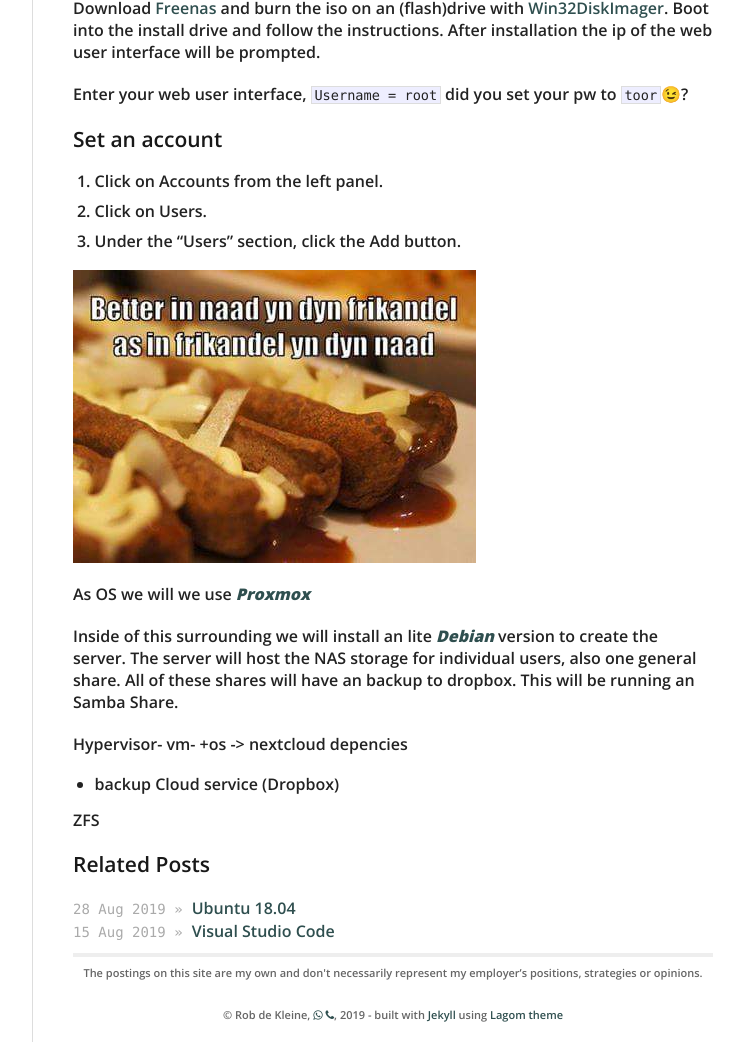
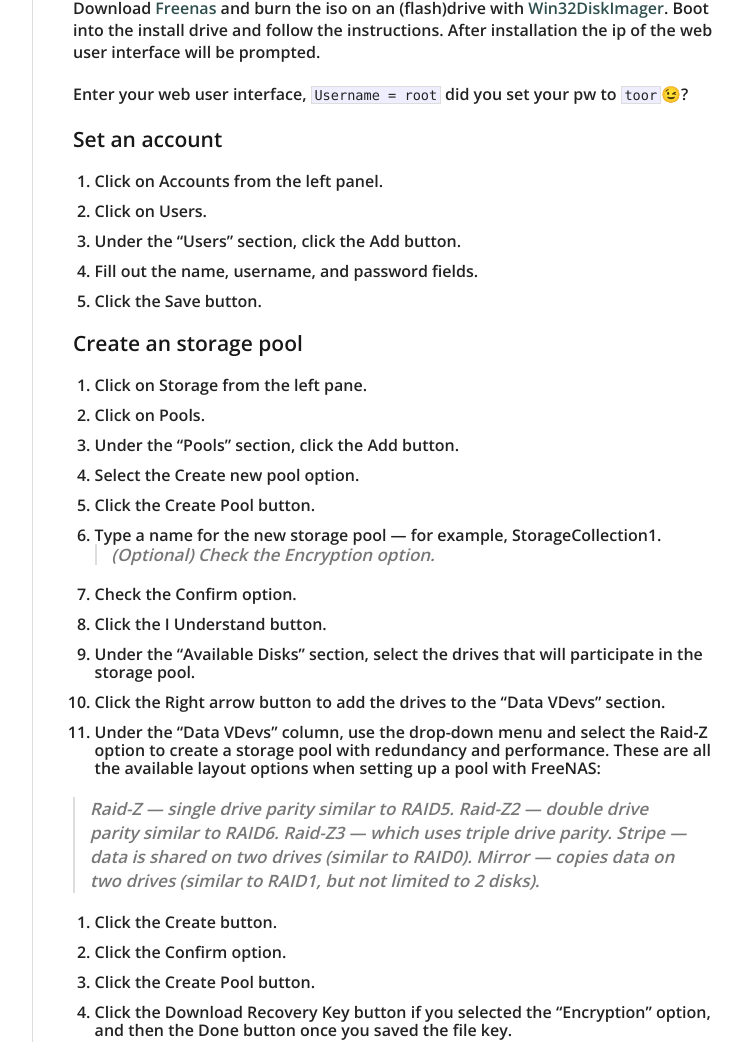
Before and after one commit to sjmst5/sjmst5.github.io, a Jekyll site: the page built from jekyll/_posts/2019-08-29-Storage Server.md, in a window 1280 px wide and 1400 px high, scrolled down 646 px, cut to the strip 0-1042 px from the top of the window. Shown: the whole strip, without its empty margins (378-1122 px from the left). Built offline with Jekyll 4.4.1, drawn with Linux system fonts in a browser that asks for light colours; nearby versions of some CDN libraries; some of the changed text lies outside the part shown.

Commit message:
Storage server update

```diff
--- a/jekyll/_posts/2019-08-29-Storage Server.md
+++ b/jekyll/_posts/2019-08-29-Storage Server.md
@@ -17,6 +17,35 @@
 1. Click on Accounts from the left panel.
 2. Click on Users.
 3. Under the “Users” section, click the Add button.
+4. Fill out the name, username, and password fields.
+5. Click the Save button.
+
+### Create an storage pool
+
+1. Click on Storage from the left pane.
+2. Click on Pools.
+3. Under the “Pools” section, click the Add button.
+4. Select the Create new pool option.
+5. Click the Create Pool button.
+6. Type a name for the new storage pool — for example, StorageCollection1.
+>(Optional) Check the Encryption option.
+7. Check the Confirm option.
+8. Click the I Understand button.
+9. Under the “Available Disks” section, select the drives that will participate in the storage pool.
+10. Click the Right arrow button to add the drives to the “Data VDevs” section.
+11. Under the “Data VDevs” column, use the drop-down menu and select the Raid-Z option to create a storage pool with redundancy and performance.
+These are all the available layout options when setting up a pool with FreeNAS:
+
+>Raid-Z — single drive parity similar to RAID5.
+Raid-Z2 — double drive parity similar to RAID6.
+Raid-Z3 — which uses triple drive parity.
+Stripe — data is shared on two drives (similar to RAID0).
+Mirror — copies data on two drives (similar to RAID1, but not limited to 2 disks).
+
+12. Click the Create button.
+13. Click the Confirm option.
+14. Click the Create Pool button.
+15. Click the Download Recovery Key button if you selected the “Encryption” option, and then the Done button once you saved the file key.
 
 
 ![frikandel](/media/2019/08/frikandel.jpg "A cute del")
@@ -40,3 +69,5 @@
 - backup Cloud service (Dropbox)
 
 ZFS
+
+https://pureinfotech.com/setup-network-file-sharing-freenas/
```
Also changed, not shown: 2 other files.
